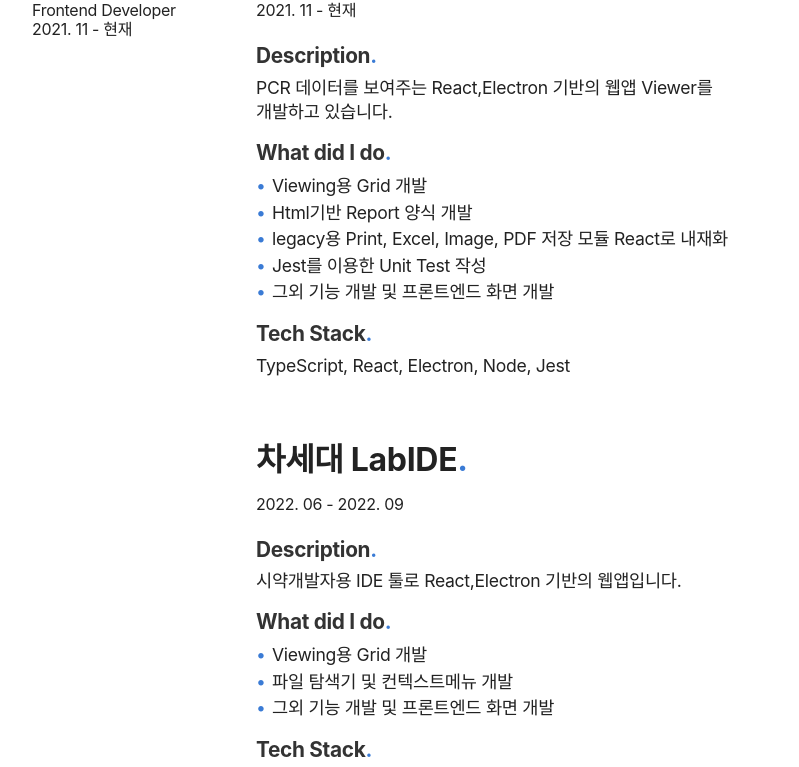
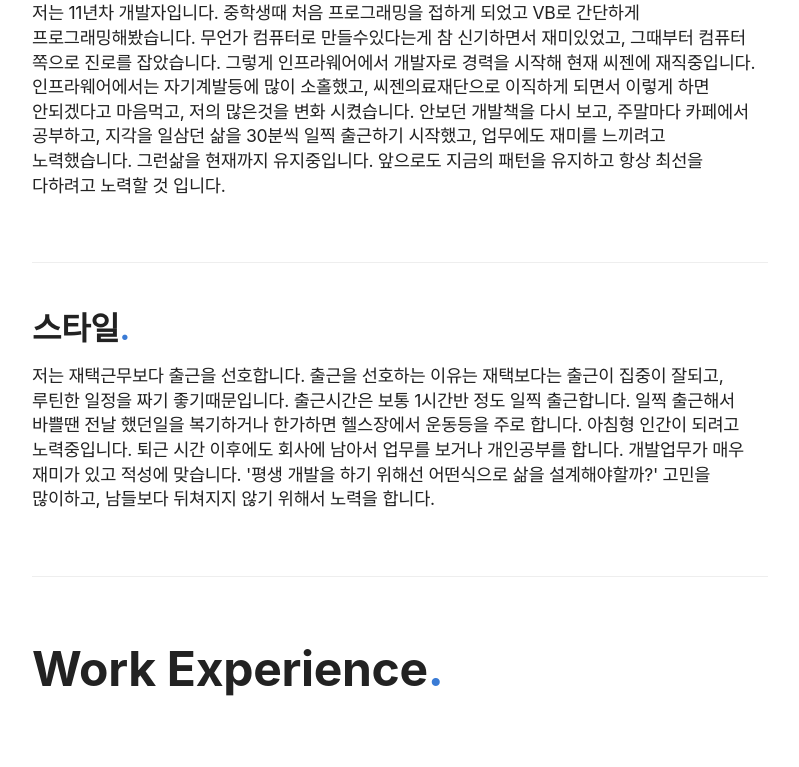
Before and after one commit to choikyusu/choikyusu.github.io, a plain HTML site: page index.html in a window 1280 px wide. Shown: the part 713-1480 px from the top of the page, without its empty margins (240-1039 px from the left). Drawn offline with Linux system fonts and the light colour scheme; a web font is replaced by a local one.

Commit message:
resume update

```diff
--- a/index.html
+++ b/index.html
@@ -42,10 +42,42 @@
           반갑습니다,<br />저는 최규수입니다<span class="period-mark">.</span>
         </h1>
         <p class="big-paragraph">
-          10년차 웹 프론트엔드 개발자로 일하고 있습니다. 다양한 언어를
-          사용해봤고 그중에서 웹 프론트 엔드에 매력을 느껴 현재 웹 프론트 엔드
+          11년차 웹 프론트엔드 개발자로 일하고 있습니다. 다양한 언어를
+          사용해봤고 그중에서 웹 프론트엔드에 매력을 느껴 현재 웹 프론트엔드
           개발자로 일하고 있습니다. 항상 최선을 다하기 위해 노력 중입니다.
         </p>
+      </section>
+      <section>
+        <h2>Me<span class="period-mark">.</span></h2>
+        <div class="other">
+          <h3>자기소개<span class="period-mark">.</span></h3>
+          <p>
+            저는 11년차 개발자입니다. 중학생때 처음 프로그래밍을 접하게 되었고
+            VB로 간단하게 프로그래밍해봤습니다. 무언가 컴퓨터로 만들수있다는게
+            참 신기하면서 재미있었고, 그때부터 컴퓨터 쪽으로 진로를 잡았습니다.
+            그렇게 인프라웨어에서 개발자로 경력을 시작해 현재 씨젠에
+            재직중입니다. 인프라웨어에서는 자기계발등에 많이 소홀했고,
+            씨젠의료재단으로 이직하게 되면서 이렇게 하면 안되겠다고 마음먹고,
+            저의 많은것을 변화 시켰습니다. 안보던 개발책을 다시 보고, 주말마다
+            카페에서 공부하고, 지각을 일삼던 삶을 30분씩 일찍 출근하기 시작했고,
+            업무에도 재미를 느끼려고 노력했습니다. 그런삶을 현재까지
+            유지중입니다. 앞으로도 지금의 패턴을 유지하고 항상 최선을 다하려고
+            노력할 것 입니다.
+          </p>
+        </div>
+        <div class="other">
+          <h3>스타일<span class="period-mark">.</span></h3>
+          <p>
+            저는 재택근무보다 출근을 선호합니다. 출근을 선호하는 이유는
+            재택보다는 출근이 집중이 잘되고, 루틴한 일정을 짜기 좋기때문입니다.
+            출근시간은 보통 1시간반 정도 일찍 출근합니다. 일찍 출근해서 바쁠땐
+            전날 했던일을 복기하거나 한가하면 헬스장에서 운동등을 주로 합니다.
+            아침형 인간이 되려고 노력중입니다. 퇴근 시간 이후에도 회사에 남아서
+            업무를 보거나 개인공부를 합니다. 개발업무가 매우 재미가 있고 적성에
+            맞습니다. '평생 개발을 하기 위해선 어떤식으로 삶을 설계해야할까?'
+            고민을 많이하고, 남들보다 뒤쳐지지 않기 위해서 노력을 합니다.
+          </p>
+        </div>
       </section>
       <section>
         <h2>Work Experience<span class="period-mark">.</span></h2>
```
